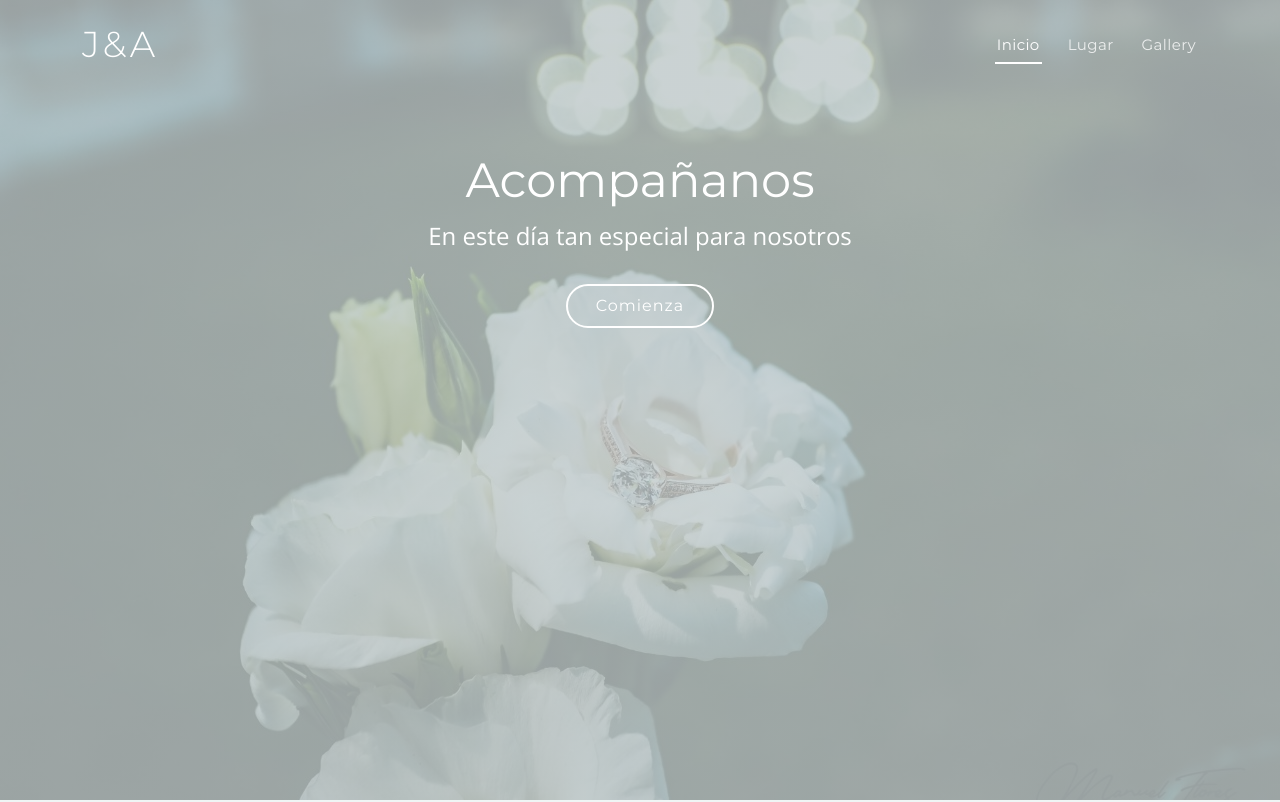
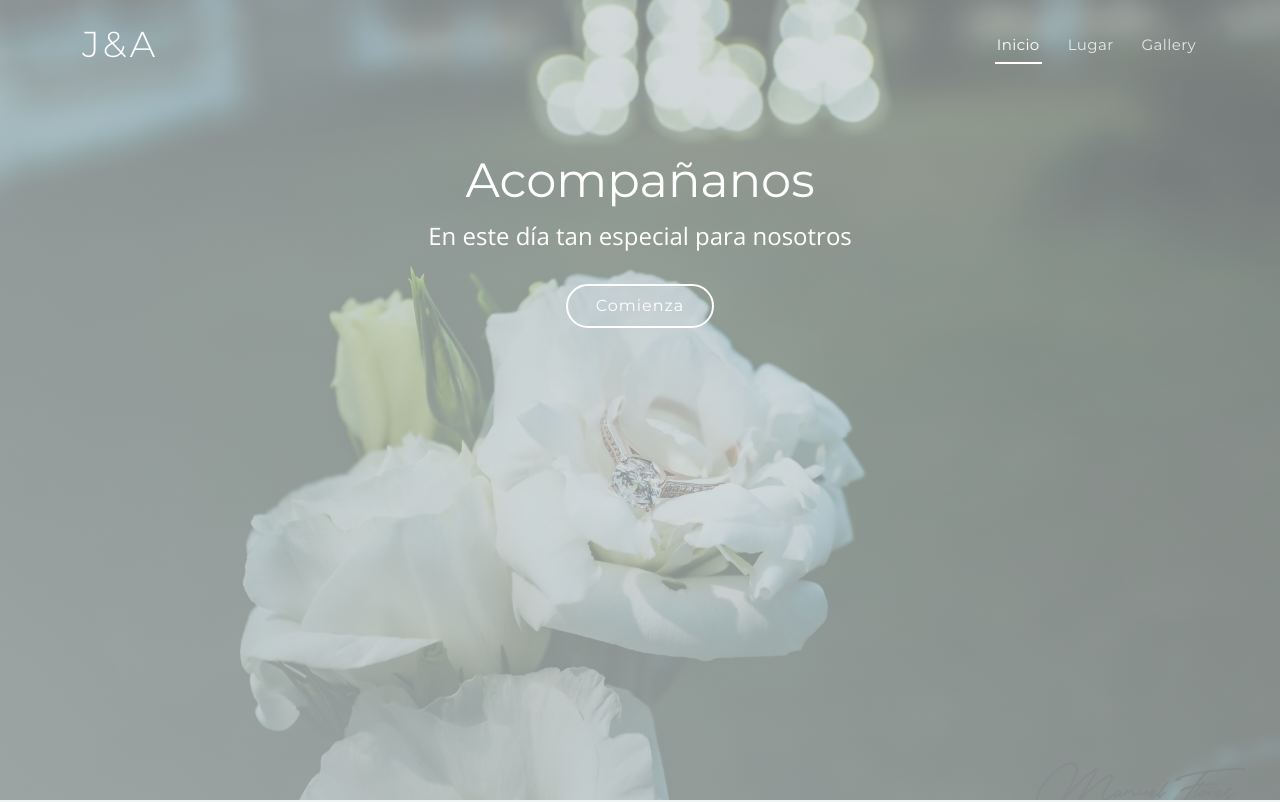
Before and after one commit to jetroDan/boda, a plain HTML site: page index.html in a window 1280 px wide. Shown: the top 802 px of the page. Drawn offline with nearby package versions, Linux system fonts and the light colour scheme; files whose address does not match are found by name.

Commit message:
degradado

```diff
--- a/assets/css/style.css
+++ b/assets/css/style.css
@@ -400,7 +400,7 @@ h6 {
 #hero {
   width: 100%;
   height: 100vh;
-  background: linear-gradient(45deg, rgb(191, 201, 202,0.8), rgba(191, 201, 202,0.8)), url("../img/ayj/bodafiles2.jpg") center top no-repeat;
+  background: linear-gradient(45deg, rgb(191, 201, 202,0.8), rgba(191, 201, 202,0.6)), url("../img/ayj/bodafiles2.jpg") center top no-repeat;
   background-size: cover;
   position: relative;
 }
```
